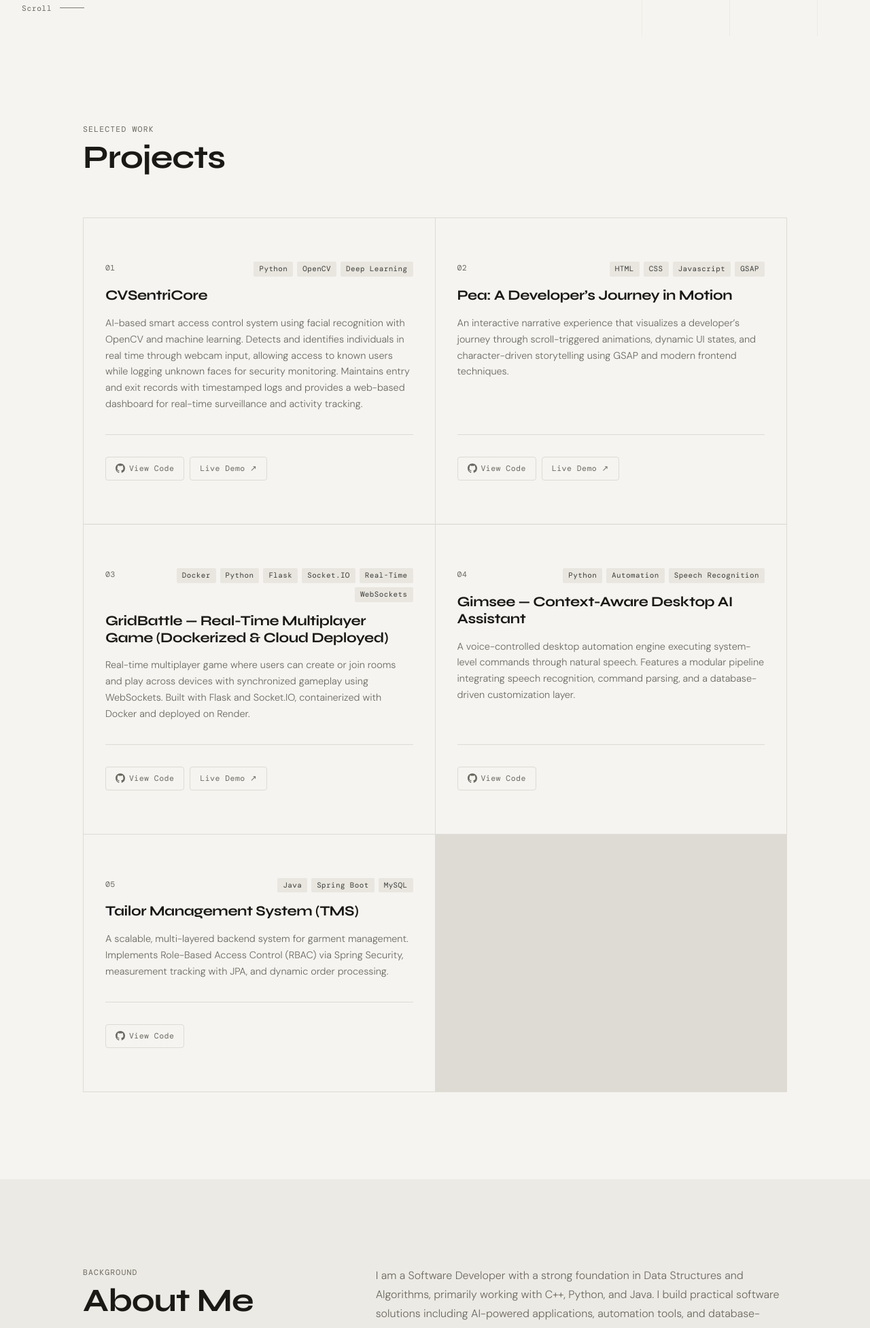
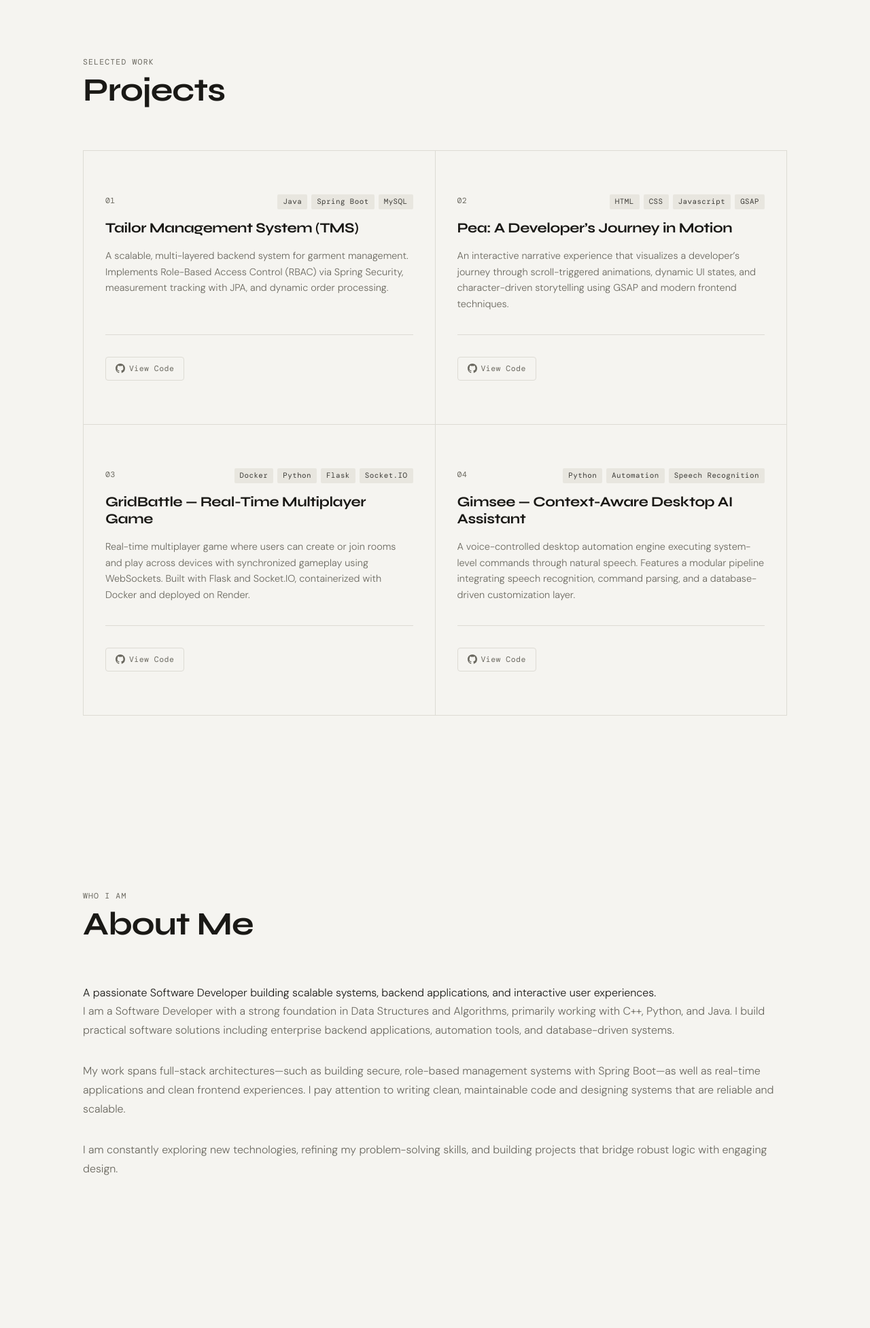
Before and after one commit to gauri-create/Portfolio, a plain HTML site: page index.html in a window 1280 px wide. Shown: the part 846-2800 px from the top of the page at 68% size. Drawn offline with nearby package versions, Linux system fonts and the light colour scheme.

Commit message:
Revise portfolio content and update project details
Updated the title and content to reflect a focus on Java Full Stack Development. Revised project descriptions and removed outdated references.

```diff
--- a/index.html
+++ b/index.html
@@ -3,16 +3,14 @@
 <head>
     <meta charset="UTF-8" />
     <meta name="viewport" content="width=device-width, initial-scale=1.0" />
-    <title>Portfolio — Gauri Belokar</title>
+    <title>Gauri Belokar — Java Full Stack Developer</title>
     <link rel="stylesheet" href="style.css" />
     <!-- Google Fonts: Syne (display) + DM Mono (code/accent) + DM Sans (body) -->
     <link rel="preconnect" href="https://fonts.googleapis.com" />
     <link rel="preconnect" href="https://fonts.gstatic.com" crossorigin />
-    <link
-      href="https://fonts.googleapis.com/css2?family=Syne:wght@400;600;700;800&family=DM+Mono:wght@400;500&family=DM+Sans:wght@300;400;500&display=swap"
-      rel="stylesheet"
-    />
+    <link href="https://fonts.googleapis.com/css2?family=Syne:wght@400;600;700;800&family=DM+Mono:wght@400;500&family=DM+Sans:wght@300;400;500&display=swap" rel="stylesheet" />
 </head>
+
   <body>
     <!-- ===================== NAVIGATION ===================== -->
     <nav class="navbar" id="navbar">
@@ -42,61 +40,29 @@
     </nav>
 
     <!-- ===================== HOME ===================== -->
+    <!-- ===================== HOME ===================== -->
     <section id="home" class="section hero-section">
         <div class="hero-content">
             <!-- Status badge -->
             <div class="hero-badge fade-in" data-delay="0">
-          <span class="badge-dot"></span>
-          Available for opportunities
+                <span class="badge-dot"></span> Available for opportunities
             </div>
-
             <h1 class="hero-name fade-in" data-delay="1">
-          Gauri<br /><span class="name-accent">Belokar</span>
+                Gauri <br />
+                <span class="name-accent">Belokar</span>
             </h1>
-
             <p class="hero-intro fade-in" data-delay="2">
-          AI/ML Engineer specializing in Computer Vision and Agentic Automation.
-          I bridge the gap between AI utility and real-world implementation by
-          building intelligent, production-ready systems—including real-time
-          vision pipelines, autonomous desktop agents, and containerized
-          backends. Proficient across Python, C++, and Java, my work combines
-          cutting-edge AI architectures with robust computer science
-          foundations, Data Structures and Algorithms, and scalable engineering.
+                Java Full Stack Developer specializing in robust backend architecture with Spring Boot and dynamic frontend integration. I build scalable, production-ready enterprise systems—including secure REST APIs, relational database management, and clean user interfaces.
             </p>
-
-        <!-- Skills chips -->
-        <div class="skills-row fade-in" data-delay="3">
-          <span class="skill-chip">Python</span>
-          <span class="skill-chip">Machine Learning</span>
-          <span class="skill-chip">Computer Vision</span>
-          <span class="skill-chip">Docker</span>
-          <span class="skill-chip">Networking</span>
-          <span class="skill-chip">Linux</span>
-          <span class="skill-chip">OpenCV</span>
-          <span class="skill-chip">TensorFlow</span>
-          <span class="skill-chip">Git</span>
+            <div class="hero-actions fade-in" data-delay="3">
+                <a href="#projects" class="btn btn-primary">View Projects</a>
+                <a href="#contact" class="btn btn-outline">Get in Touch</a>
             </div>
-
-        <div class="hero-cta fade-in" data-delay="4">
-          <a href="#projects" class="btn btn-primary">View Projects</a>
-          <a href="#contact" class="btn btn-outline">Contact Me</a>
-        </div>
-      </div>
-
-      <!-- Decorative grid lines -->
-      <div class="hero-grid" aria-hidden="true">
-        <div class="grid-line"></div>
-        <div class="grid-line"></div>
-        <div class="grid-line"></div>
-      </div>
-
-      <!-- Scroll hint -->
-      <div class="scroll-hint fade-in" data-delay="5">
-        <span>Scroll</span>
-        <div class="scroll-line"></div>
         </div>
     </section>
 
+
+    <!-- ===================== PROJECTS ===================== -->
     <!-- ===================== PROJECTS ===================== -->
     <section id="projects" class="section">
       <div class="container">
@@ -106,31 +72,27 @@
         </div>
 
         <div class="projects-grid">
-          <!-- Project 1: Face Recognition -->
+          <!-- Project 1: Tailor Management System (Java Full Stack) -->
           <article class="project-card scroll-reveal" data-delay="0">
             <div class="card-top">
               <div class="card-meta">
                 <span class="card-number">01</span>
                 <div class="card-tags">
-                  <span class="tag">Python</span>
-                  <span class="tag">OpenCV</span>
-                  <span class="tag">Deep Learning</span>
+                  <span class="tag">Java</span>
+                  <span class="tag">Spring Boot</span>
+                  <span class="tag">MySQL</span>
                 </div>
               </div>
-              <h3 class="card-title">CVSentriCore</h3>
+              <h3 class="card-title">Tailor Management System (TMS)</h3>
               <p class="card-desc">
-                AI-based smart access control system using facial recognition
-                with OpenCV and machine learning. Detects and identifies
-                individuals in real time through webcam input, allowing access
-                to known users while logging unknown faces for security
-                monitoring. Maintains entry and exit records with timestamped
-                logs and provides a web-based dashboard for real-time
-                surveillance and activity tracking.
+                A scalable, multi-layered backend system for garment management. Implements
+                Role-Based Access Control (RBAC) via Spring Security, measurement tracking
+                with JPA, and dynamic order processing.
               </p>
             </div>
             <div class="card-bottom">
               <a
-                href="https://github.com/gauri-create/SmartAccessControl.git"
+                href="https://github.com/gauri-create/CRTProject"
                 target="_blank"
                 rel="noopener"
                 class="btn btn-sm btn-ghost"
@@ -147,18 +109,10 @@
                 </svg>
                 View Code
               </a>
-              <a
-                href="https://sentricore-qcsq.onrender.com"
-                target="_blank"
-                rel="noopener noreferrer"
-                class="btn btn-sm btn-outline-sm"
-              >
-                Live Demo ↗
-              </a>
             </div>
           </article>
 
-          <!-- Project 2: UI based project -->
+          <!-- Project 2: Pea (UI Journey) -->
           <article class="project-card scroll-reveal" data-delay="1">
             <div class="card-top">
               <div class="card-meta">
@@ -197,18 +151,10 @@
                 </svg>
                 View Code
               </a>
-              <a
-                href="https://developersjourney.netlify.app/"
-                target="_blank"
-                rel="noopener noreferrer"
-                class="btn btn-sm btn-outline-sm"
-              >
-                Live Demo ↗
-              </a>
             </div>
           </article>
 
-          <!-- Project 3: Docker App -->
+          <!-- Project 3: GridBattle -->
           <article class="project-card scroll-reveal" data-delay="2">
             <div class="card-top">
               <div class="card-meta">
@@ -218,14 +164,9 @@
                   <span class="tag">Python</span>
                   <span class="tag">Flask</span>
                   <span class="tag">Socket.IO</span>
-                  <span class="tag">Real-Time</span>
-                  <span class="tag">WebSockets</span>
                 </div>
               </div>
-              <h3 class="card-title">
-                GridBattle — Real-Time Multiplayer Game (Dockerized & Cloud
-                Deployed)
-              </h3>
+              <h3 class="card-title">GridBattle — Real-Time Multiplayer Game</h3>
               <p class="card-desc">
                 Real-time multiplayer game where users can create or join rooms
                 and play across devices with synchronized gameplay using
@@ -252,18 +193,10 @@
                 </svg>
                 View Code
               </a>
-              <a
-                href="https://gridbattle-real-time-multiplayer-game.onrender.com/"
-                target="_blank"
-                rel="noopener noreferrer"
-                class="btn btn-sm btn-outline-sm"
-              >
-                Live Demo ↗
-              </a>
             </div>
           </article>
 
-          <!-- Project 4: Gimsee -->
+          <!-- Project 4: Gimsee (AI Assistant) -->
           <article class="project-card scroll-reveal" data-delay="3">
             <div class="card-top">
               <div class="card-meta">
@@ -302,116 +235,48 @@
               </a>
             </div>
           </article>
-
-<!-- Project 5: Tailor Management System -->
-<article class="project-card scroll-reveal" data-delay="4">
-  <div class="card-top">
-    <div class="card-meta">
-      <span class="card-number">05</span>
-      <div class="card-tags">
-        <span class="tag">Java</span>
-        <span class="tag">Spring Boot</span>
-        <span class="tag">MySQL</span>
         </div>
-    </div>
-    <h3 class="card-title">Tailor Management System (TMS)</h3>
-    <p class="card-desc">
-      A scalable, multi-layered backend system for garment management. Implements
-      Role-Based Access Control (RBAC) via Spring Security, measurement tracking
-      with JPA, and dynamic order processing.
-    </p>
-  </div>
-  <div class="card-bottom">
-    <a
-                href="https://github.com/gauri-create/CRTProject"
-                target="_blank"
-                rel="noopener"
-                class="btn btn-sm btn-ghost"
-              >
-                <svg
-                  width="14"
-                  height="14"
-                  viewBox="0 0 24 24"
-                  fill="currentColor"
-                >
-                  <path
-                    d="M12 0C5.37 0 0 5.37 0 12c0 5.31 3.435 9.795 8.205 11.385.6.105.825-.255.825-.57 0-.285-.015-1.23-.015-2.235-3.015.555-3.795-.735-4.035-1.41-.135-.345-.72-1.41-1.23-1.695-.42-.225-1.02-.78-.015-.795.945-.015 1.62.87 1.845 1.23 1.08 1.815 2.805 1.305 3.495.99.105-.78.42-1.305.765-1.605-2.67-.3-5.46-1.335-5.46-5.925 0-1.305.465-2.385 1.23-3.225-.12-.3-.54-1.53.12-3.18 0 0 1.005-.315 3.3 1.23.96-.27 1.98-.405 3-.405s2.04.135 3 .405c2.295-1.56 3.3-1.23 3.3-1.23.66 1.65.24 2.88.12 3.18.765.84 1.23 1.905 1.23 3.225 0 4.605-2.805 5.625-5.475 5.925.435.375.81 1.095.81 2.22 0 1.605-.015 2.895-.015 3.3 0 .315.225.69.825.57A12.02 12.02 0 0024 12c0-6.63-5.37-12-12-12z"
-                  />
-                </svg>
-                View Code
-              </a>
-  </div>
-</article>
-              <!-- <a
-                href="https://developersjourney.netlify.app/"
-                target="_blank"
-                class="btn btn-sm btn-outline-sm"
-              >
-                Live Demo
-              </a> -->
-            </div>
-          </article>
-        </div>
-        <!-- /projects-grid -->
       </div>
     </section>
 
-    <!-- ===================== ABOUT ===================== -->
-    <section id="about" class="section about-section">
+    <!-- ===================== ABOUT ME ===================== -->
+    <section id="about" class="section">
       <div class="container">
-        <div class="about-inner">
-          <div class="about-left scroll-reveal">
-            <span class="section-label">Background</span>
+        <div class="section-header scroll-reveal">
+          <span class="section-label">Who I am</span>
           <h2 class="section-title">About Me</h2>
+        </div>
+
+        <div class="about-grid">
+          <div class="about-left scroll-reveal" data-delay="0">
+            <p class="about-lead">
+              A passionate Software Developer building scalable systems, backend applications, and interactive user experiences.
+            </p>
           </div>
 
           <div class="about-right scroll-reveal" data-delay="1">
             <p class="about-text">
               I am a Software Developer with a strong foundation in Data
               Structures and Algorithms, primarily working with C++, Python, and
-              Java. I build practical software solutions including AI-powered
-              applications, automation tools, and database-driven systems.
+              Java. I build practical software solutions including enterprise
+              backend applications, automation tools, and database-driven systems.
             </p>
             <p class="about-text">
-              My work includes projects in machine learning and computer vision,
-              where I focus on solving real-world problems through efficient and
-              structured implementations. I pay attention to writing clean,
-              maintainable code and designing systems that are reliable and
-              scalable.
+              My work spans full-stack architectures—such as building secure,
+              role-based management systems with Spring Boot—as well as
+              real-time applications and clean frontend experiences. I pay
+              attention to writing clean, maintainable code and designing systems
+              that are reliable and scalable.
             </p>
-            I am also expanding into Android development, building mobile
-            applications to broaden my development capabilities and create
-            end-to-end solutions.
-            <p class="about-text"></p>
             <p class="about-text">
-              I am continuously improving my skills by building projects and
-              learning new technologies with a focus on practical application
-              rather than theory.
+              I am constantly exploring new technologies, refining my problem-solving
+              skills, and building projects that bridge robust logic with
+              engaging design.
             </p>
-
-            <div class="focus-list">
-              <div class="focus-item">
-                <span class="focus-bullet">→</span>
-                <span>Machine Learning & Computer Vision</span>
-              </div>
-              <div class="focus-item">
-                <span class="focus-bullet">→</span>
-                <span>Data Structures & Algorithms (C++) </span>
-              </div>
-              <div class="focus-item">
-                <span class="focus-bullet">→</span>
-                <span>Backend Development & Databases</span>
-              </div>
-              <div class="focus-item">
-                <span class="focus-bullet">→</span>
-                <span>Android Application Development</span>
-              </div>
-            </div>
           </div>
         </div>
       </div>
     </section>
-
     <!-- ===================== CONTACT ===================== -->
     <section id="contact" class="section contact-section">
       <div class="container">
```
Lines whose indentation alone changed are shown as unchanged.
